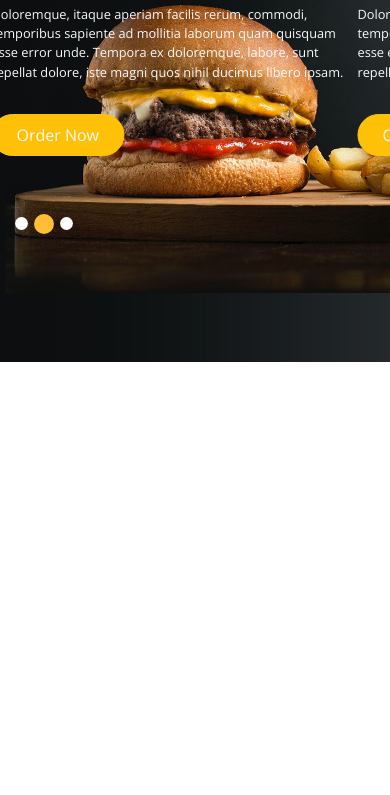
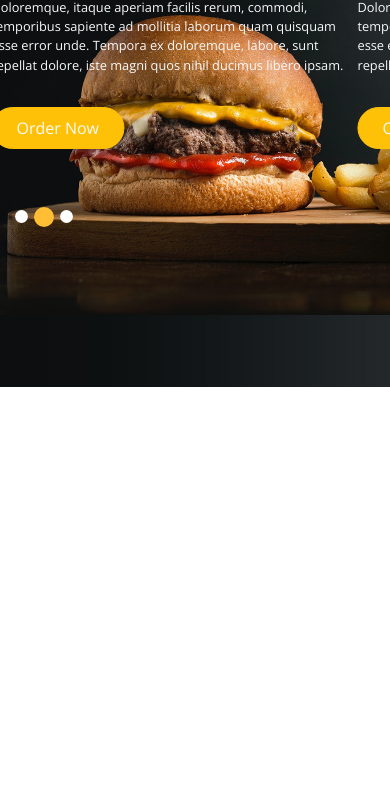
Before and after one commit to mohammadsofan/bootstrapProject2, a plain HTML site: page index.html in a window 390 px wide. Shown: the part 229-1024 px from the top of the page. Before the commit the page ends 844 px from the top, so only its background shows below. Drawn offline with nearby package versions, Linux system fonts and the light colour scheme.

Commit message:
make the landing page real responsive

```diff
--- a/assets/css/style.css
+++ b/assets/css/style.css
@@ -1,5 +1,6 @@
 body {
   font-family: "Dancing Script", cursive;
+  height: 5000px;
 }
 
 /* common classes */
@@ -7,15 +8,31 @@ body {
   font-family: "Open Sans", sans-serif;
   border-radius: 30px;
 }
+/* landing-area styling */
+
+.landing-area {
+  position: relative;
+  display: flex;
+  flex-direction: column;
+  min-height: auto;
+ }
 
 /* bg-image for landing area */
-.landing-area {
-  background-image: url("../../images/public/hero-bg.jpg");
-  background-size: cover;
-  background-position: center;
-  height: 70vh;
-  overflow: hidden;
+.bg-img{
+  position: absolute;
+  top:0;
+  left:0;
+  right: 0;
+  bottom: 0;
+  width: 100%;
+  height: 100%;
 }
+.bg-img img{
+  width: 100%;
+  height: 100%;
+  object-fit: cover;
+}
+
 
 /* navbar styling */
 .navbar-toggler,
@@ -64,7 +81,8 @@ body {
 
 /* slider styling */
 .slider-section {
-  height: calc(70vh - 74px);
+  height: auto;
+  padding: 100px 0 150px 0;
 }
 
 .slider-section .carousel-item h1 {
@@ -93,17 +111,6 @@ body {
 }
 
 /* slider media */
-@media (min-width: 991px) {
-  .landing-area {
-    height: 100vh;
-    overflow: hidden;
-  }
-
-  .slider-section {
-    height: calc(100vh - 74px);
-  }
-}
-
 @media (min-width: 578px) {
   .slider-section .carousel-item h1 {
     font-size: 4rem;
@@ -113,3 +120,9 @@ body {
     font-size: 1rem;
   }
 }
+/* make the minemum hight 100vh with larg screens */
+@media (min-width:991px){
+  .landing-area{
+    min-height: 100vh;
+  }
+}
--- a/index.html
+++ b/index.html
@@ -31,9 +31,13 @@
   </head>
 
   <body>
+
     <div class="landing-area">
-      <div class="container">
+        <div class="bg-img">
+          <img src="images/public/hero-bg.jpg" alt="background image">
+        </div>
         <header>
+          <div class="container">
           <nav class="navbar navbar-expand-lg pt-2">
             <a class="navbar-brand fs-2 text-light w-25" href="#">Feane</a>
             <button
@@ -126,8 +130,9 @@
               </div>
             </div>
           </nav>
+        </div>
         </header>
-      </div>
+
 
       <section class="slider-section d-flex justify-content-center align-items-center">
         <div id="carouselExampleAutoplaying" class="carousel slide w-100" data-bs-ride="carousel">
```
